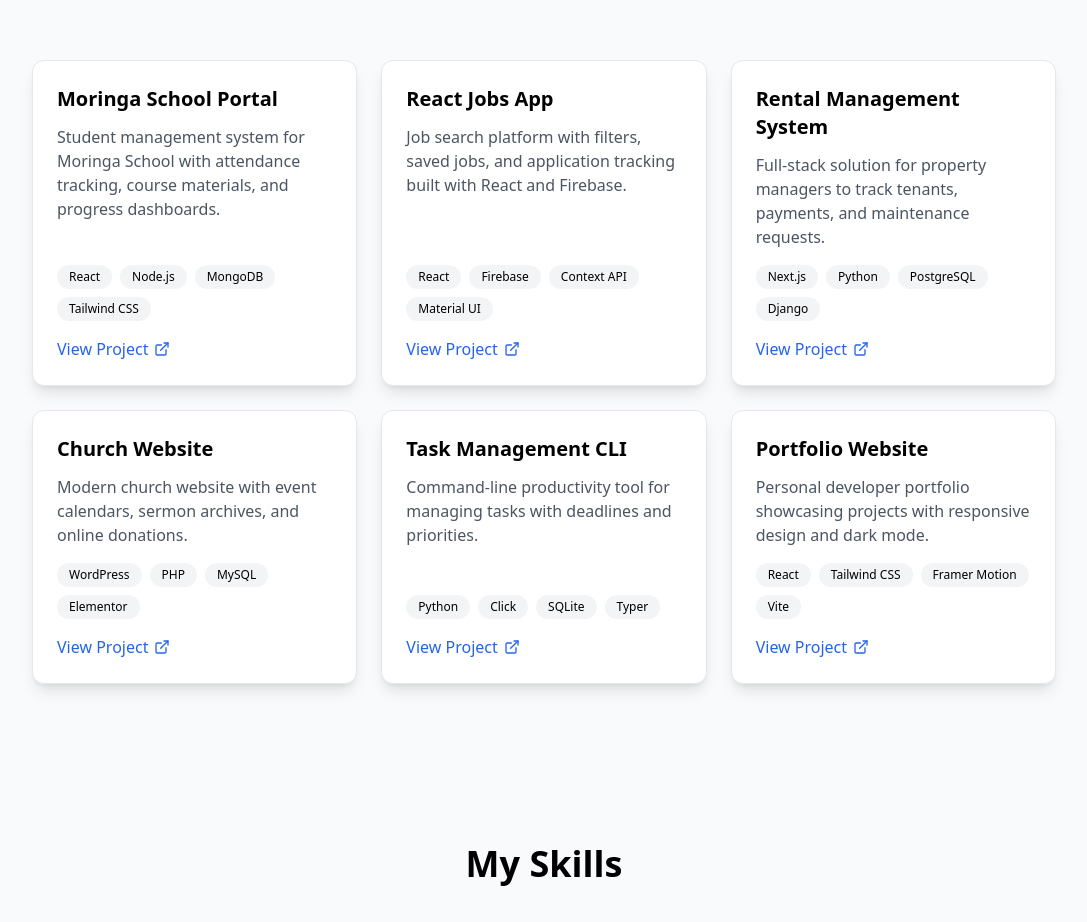
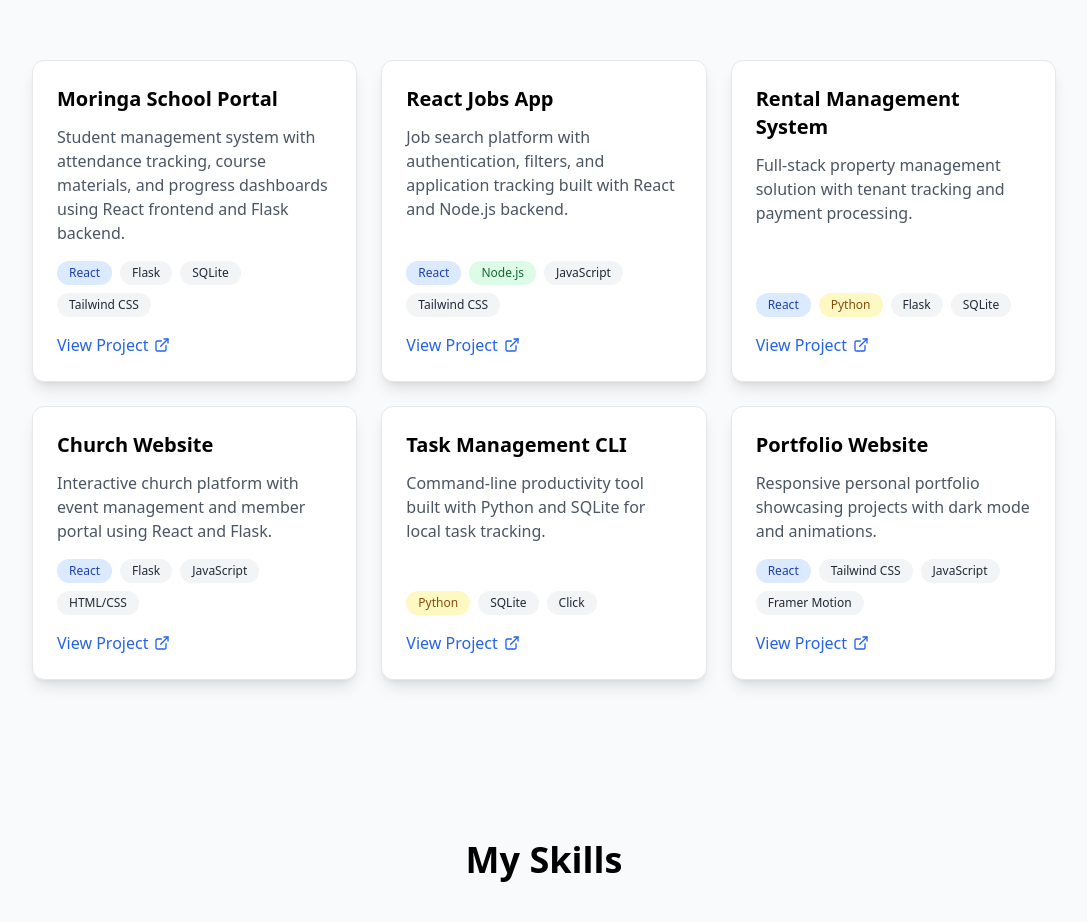
Before and after one commit to masindes/-portfolio_website, a React (Vite) app: page / in a window 1280 px wide. Shown: the part 1812-2734 px from the top of the page, without its empty margins (96-1183 px from the left). Built offline with nearby package versions, Linux system fonts and the light colour scheme.

Commit message:
initial projects

```diff
--- a/src/components/Projects.jsx
+++ b/src/components/Projects.jsx
@@ -4,39 +4,39 @@
 const projects = [
   {
     title: "Moringa School Portal",
-    description: "Student management system for Moringa School with attendance tracking, course materials, and progress dashboards.",
-    tags: ["React", "Node.js", "MongoDB", "Tailwind CSS"],
-    link: "https://moringa-portal.example.com"
+    description: "Student management system with attendance tracking, course materials, and progress dashboards using React frontend and Flask backend.",
+    tags: ["React", "Flask", "SQLite", "Tailwind CSS"],
+    link: "#"
   },
   {
     title: "React Jobs App",
-    description: "Job search platform with filters, saved jobs, and application tracking built with React and Firebase.",
-    tags: ["React", "Firebase", "Context API", "Material UI"],
-    link: "https://react-jobs.example.com"
+    description: "Job search platform with authentication, filters, and application tracking built with React and Node.js backend.",
+    tags: ["React", "Node.js", "JavaScript", "Tailwind CSS"],
+    link: "#"
   },
   {
     title: "Rental Management System",
-    description: "Full-stack solution for property managers to track tenants, payments, and maintenance requests.",
-    tags: ["Next.js", "Python", "PostgreSQL", "Django"],
-    link: "https://rental-system.example.com"
+    description: "Full-stack property management solution with tenant tracking and payment processing.",
+    tags: ["React", "Python", "Flask", "SQLite"],
+    link: "#"
   },
   {
     title: "Church Website",
-    description: "Modern church website with event calendars, sermon archives, and online donations.",
-    tags: ["WordPress", "PHP", "MySQL", "Elementor"],
-    link: "https://faith-community.example.com"
+    description: "Interactive church platform with event management and member portal using React and Flask.",
+    tags: ["React", "Flask", "JavaScript", "HTML/CSS"],
+    link: "#"
   },
   {
     title: "Task Management CLI",
-    description: "Command-line productivity tool for managing tasks with deadlines and priorities.",
-    tags: ["Python", "Click", "SQLite", "Typer"],
-    link: "https://github.com/yourusername/task-cli"
+    description: "Command-line productivity tool built with Python and SQLite for local task tracking.",
+    tags: ["Python", "SQLite", "Click"],
+    link: "#"
   },
   {
     title: "Portfolio Website",
-    description: "Personal developer portfolio showcasing projects with responsive design and dark mode.",
-    tags: ["React", "Tailwind CSS", "Framer Motion", "Vite"],
-    link: "https://yourportfolio.example.com"
+    description: "Responsive personal portfolio showcasing projects with dark mode and animations.",
+    tags: ["React", "Tailwind CSS", "JavaScript", "Framer Motion"],
+    link: "#"
   }
 ];
 
@@ -49,7 +49,7 @@
           whileInView={{ opacity: 1, y: 0 }}
           transition={{ duration: 0.5 }}
           viewport={{ once: true }}
-          className="section-title text-center mb-16"
+          className="text-4xl font-bold text-center mb-16 dark:text-white"
         >
           My <span className="text-transparent bg-clip-text bg-gradient-to-r from-blue-600 to-purple-600">Projects</span>
         </motion.h2>
@@ -71,7 +71,13 @@
                 {project.tags.map((tag, i) => (
                   <span
                     key={i}
-                    className="px-3 py-1 bg-gray-100 dark:bg-gray-700 rounded-full text-xs font-medium"
+                    className={`px-3 py-1 rounded-full text-xs font-medium ${
+                      tag === 'React' ? 'bg-blue-100 text-blue-800 dark:bg-blue-900/30 dark:text-blue-400' :
+                      tag === 'Node.js' ? 'bg-green-100 text-green-800 dark:bg-green-900/30 dark:text-green-400' :
+                      tag === 'Python' ? 'bg-yellow-100 text-yellow-800 dark:bg-yellow-900/30 dark:text-yellow-400' :
+                      tag === 'Flask' ? 'bg-gray-100 text-gray-800 dark:bg-gray-700 dark:text-gray-300' :
+                      'bg-gray-100 text-gray-800 dark:bg-gray-700 dark:text-gray-300'
+                    }`}
                   >
                     {tag}
                   </span>
```
